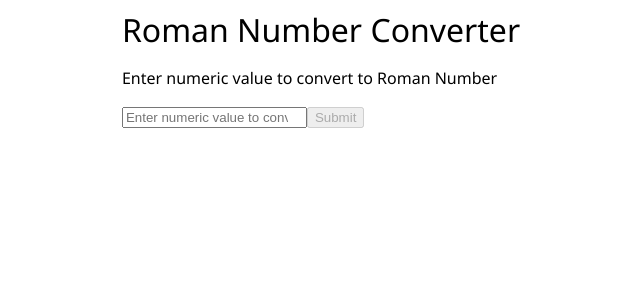
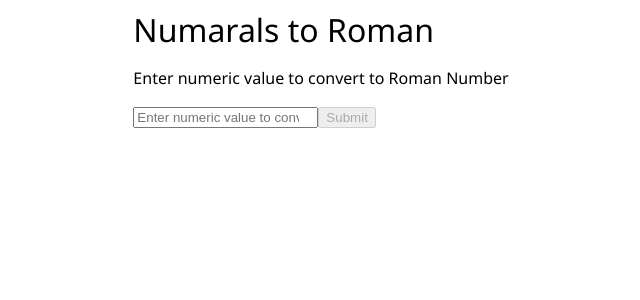
Before and after one commit to akhilmekkatt/db-test, an Angular app: page / in a window 1280 px wide. Shown: the top 300 px of the page, without its empty margins (319-959 px from the left). Built offline with nearby package versions, Linux system fonts and the light colour scheme.

Commit message:
2nd commit

```diff
--- a/src/app/num-rom/num-rom.component.html
+++ b/src/app/num-rom/num-rom.component.html
@@ -1,5 +1,5 @@
 <div class="test">
-    <h1>Roman Number Converter</h1>
+    <h1>Numarals to Roman</h1>
     <p>Enter numeric value to convert to Roman Number</p>
     <form (ngSubmit)="onSubmit()" #testForm="ngForm">
         <input type="number" [(ngModel)]="numericVal" name="numericVal" required
```
